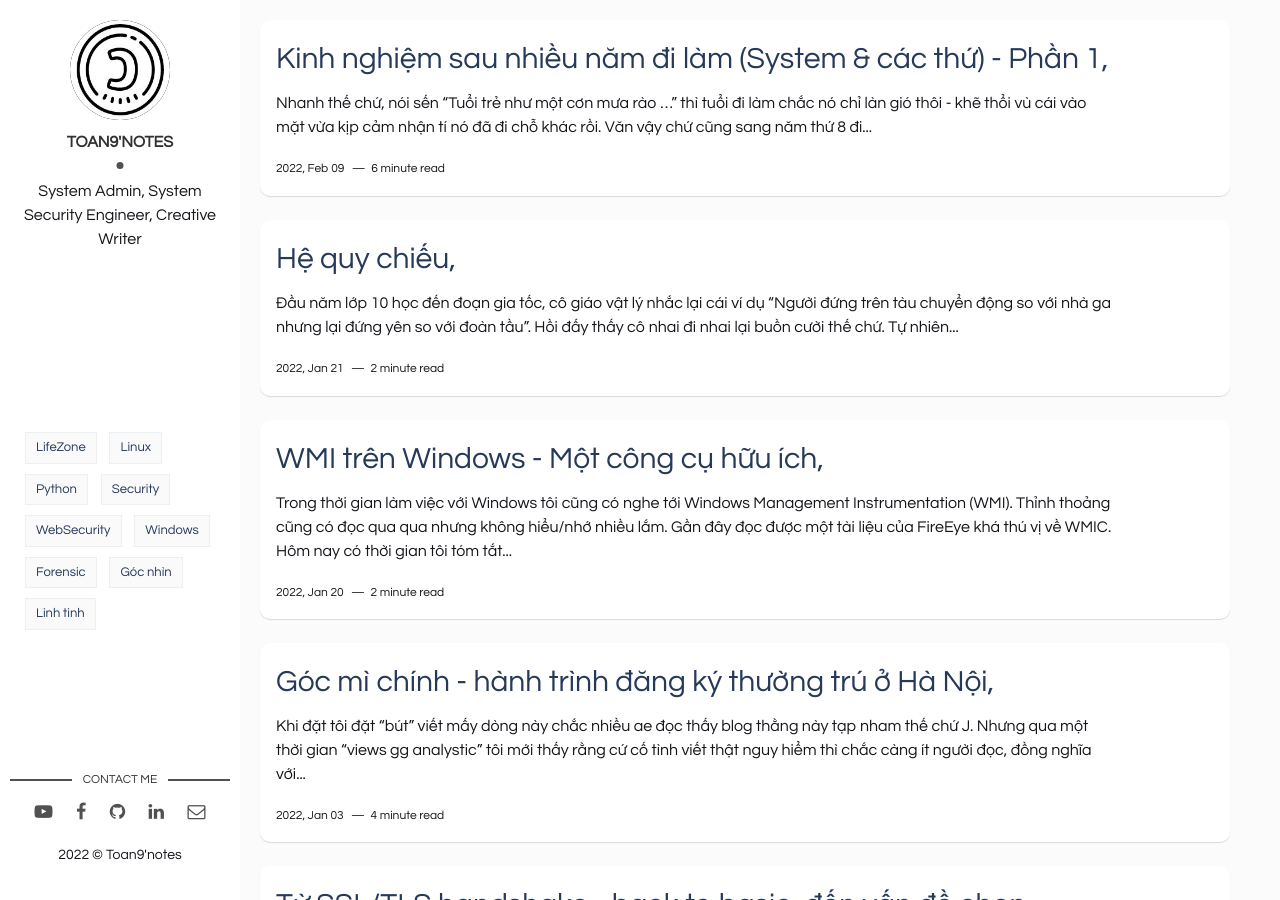
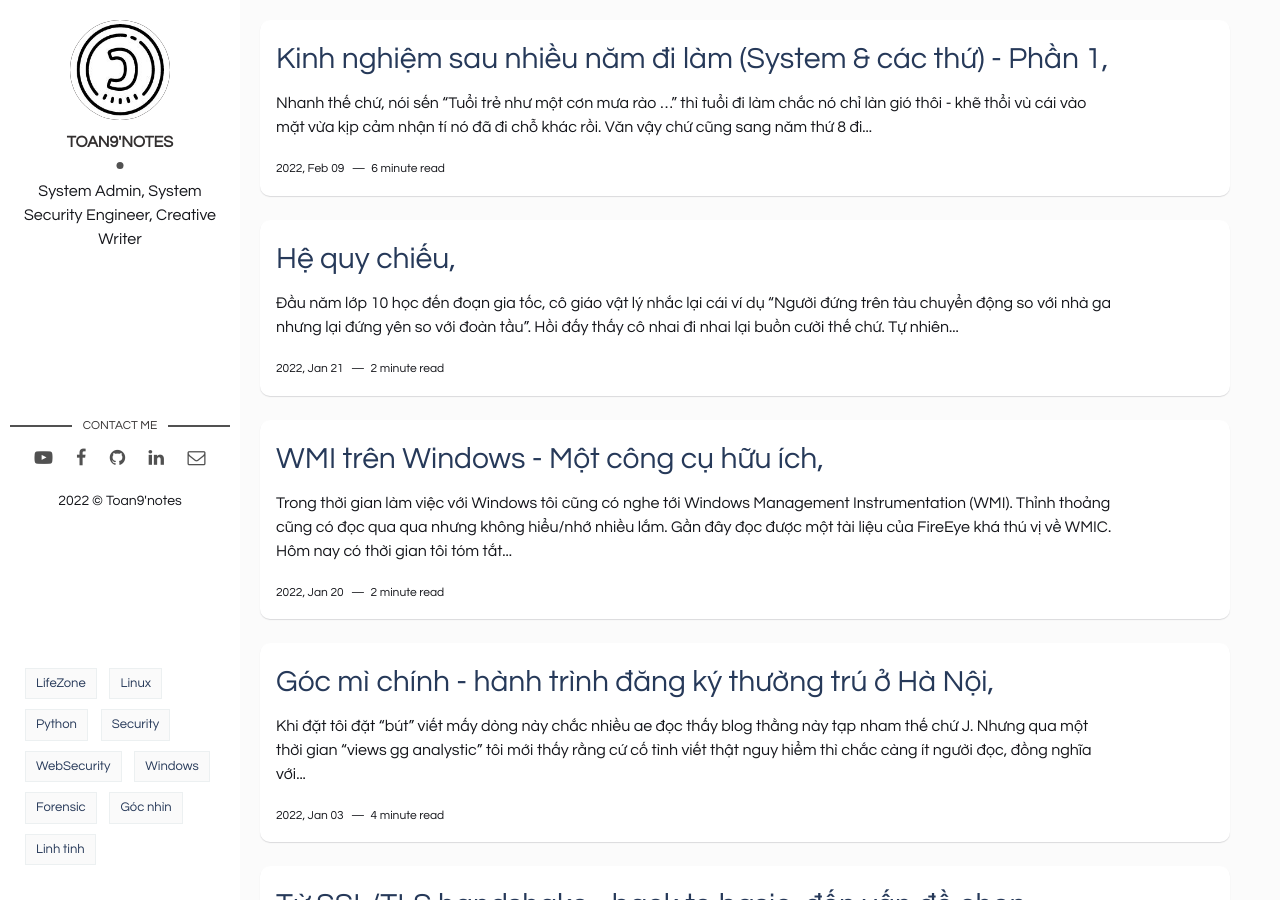
Before and after one commit to toannai/toan9, a Jekyll site: the page built from index.html, in a window 1280 px wide and 900 px high. Built offline with Jekyll 4.4.1, drawn with Linux system fonts in a browser that asks for light colours; the list of posts is cut into pages by our own code.

Commit message:
change follow up

```diff
--- a/_layouts/main.html
+++ b/_layouts/main.html
@@ -13,13 +13,7 @@ layout: default
       <p>{{site.about-author}}</p>
     </div>
   </header> <!-- End Header -->
-  <ul class="tags">
-    {% for tag in site.tags %}
-      <li>
-        <a href="/tags/#{{ tag[0] }}" class="post-tag">{{ tag[0] }}</a>
-      </li>
-    {% endfor %}
-  </ul>
+
   <footer>
     <section class="contact">
       <h3 class="contact-title">Contact me</h3>
@@ -55,6 +49,14 @@ layout: default
       <p>{{site.time | date: '%Y'}} &copy; {{site.author}}</p>
     </div>
   </footer> <!-- End Footer -->
+
+  <ul class="tags">
+    {% for tag in site.tags %}
+      <li>
+        <a href="/tags/#{{ tag[0] }}" class="post-tag">{{ tag[0] }}</a>
+      </li>
+    {% endfor %}
+  </ul>
 </aside> <!-- End Sidebar -->
 <div class="content-box clearfix">
   {{ content }}
```
